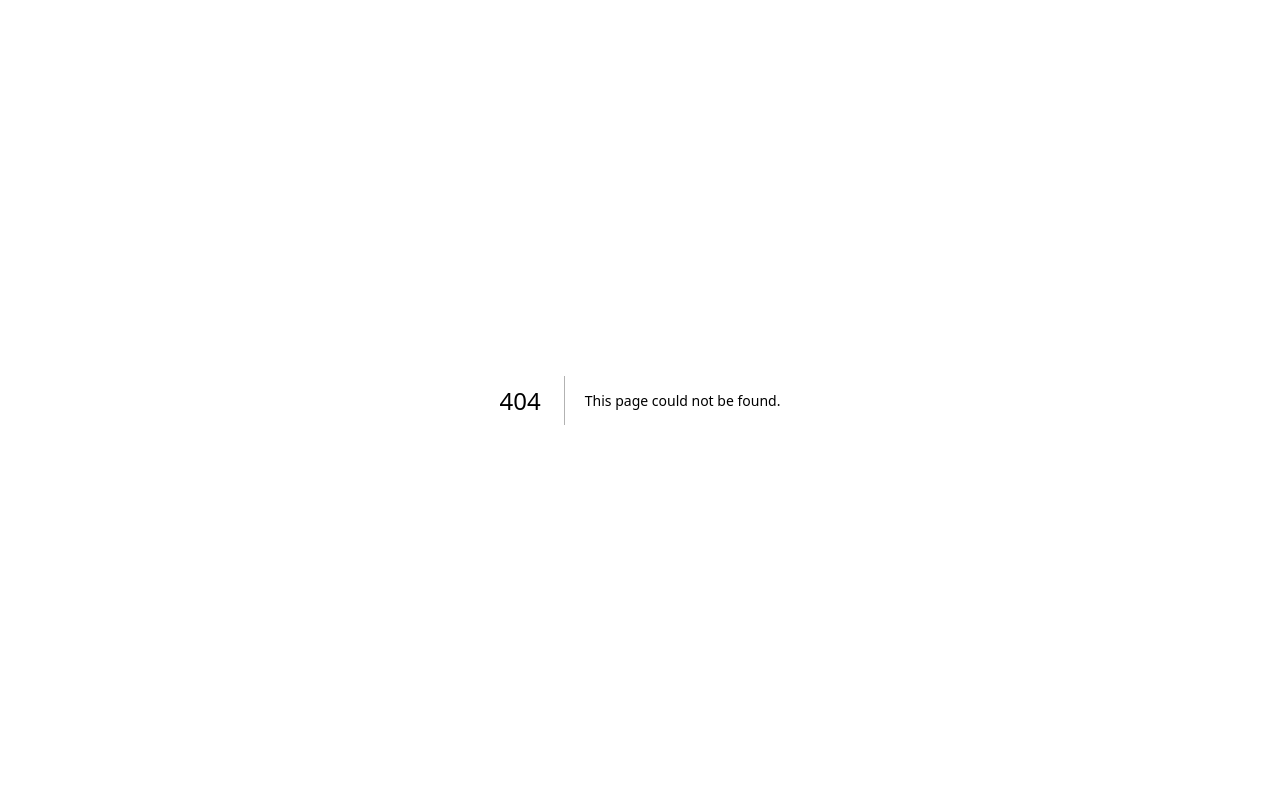
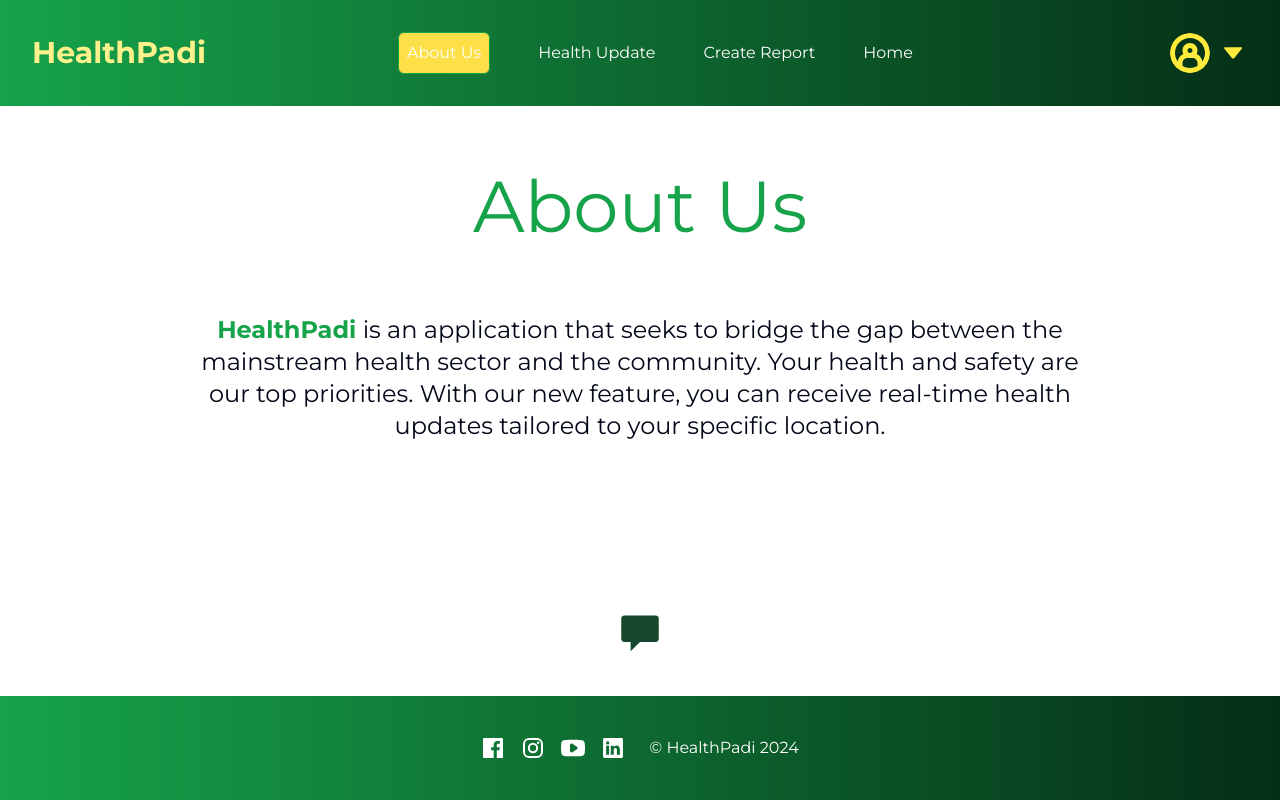
Before and after one commit to HealthPadi/HealthPadi-Frontend, a Next.js app: page /about in a window 1280 px wide. Before the commit this address had no page. Built offline with nearby package versions, Linux system fonts and the light colour scheme.

Commit message:
updated the main-header

```diff
--- a/src/app/(routes)/(user)/dashboard/page.tsx
+++ b/src/app/(routes)/(user)/dashboard/page.tsx
@@ -48,41 +48,41 @@ export default function Home() {
     <>
       <MainHeader />
       <main className="mb-10">
-        <div className="px-6 md:px-24 pt-24 pb-1 flex flex-col md:flex-row justify-between border-b border-b-gray-600">
+        <div className="px-6 md:px-12 lg:px-24 pt-24 pb-1 flex flex-col lg:flex-row justify-between border-b border-b-gray-600">
           <div className="flex flex-col items-start">
             <h1
-              className="font-bold text-3xl md:text-5xl text-gray-600 leading-snug md:leading-tight"
+              className="font-bold text-3xl md:text-4xl lg:text-5xl text-gray-600 leading-snug md:leading-tight"
               style={{ lineHeight: "1.2", whiteSpace: "normal" }}
             >
               Connecting Communities
               <br /> to Better Health
             </h1>
-            <p className="pt-4 text-xl md:text-2xl text-gray-600 leading-relaxed">
+            <p className="pt-4 text-lg md:text-xl lg:text-2xl text-gray-600 leading-relaxed">
               Bridging Health Gaps in Your Community
             </p>
-            <div className="mt-8 md:mt-14 flex gap-4 md:gap-10">
+            <div className="mt-8 md:mt-10 lg:mt-14 flex gap-4 md:gap-6 lg:gap-10">
               <Link href="/update" passHref>
-                <div className="flex items-center justify-center bg-green-600 rounded-lg text-white w-[180px] md:w-[200px] h-[45px] md:h-[55px] hover:bg-gradient-to-r from-green-600 to-green-950">
+                <div className="flex items-center justify-center bg-green-600 rounded-lg text-white w-[160px] md:w-[180px] lg:w-[200px] h-[40px] md:h-[45px] lg:h-[55px] hover:bg-gradient-to-r from-green-600 to-green-950">
                   Get Health Updates
                 </div>
               </Link>
             </div>
           </div>
-          <div className="mt-8 md:mt-[-40px] flex justify-center">
+          <div className="mt-8 lg:mt-0 flex justify-center">
             <Image
               src={docImg}
               alt="an image of two doctors"
-              width={500}
-              height={300}
-              className="w-[200px] md:w-[600px] h-[250px] md:h-[500px] object-cover"
+              width={400}
+              height={250}
+              className="w-[300px] md:w-[400px] lg:w-[600px] h-[200px] md:h-[250px] lg:h-[500px] object-cover"
               unoptimized
             />
           </div>
         </div>
-        <div className="flex flex-col md:flex-row justify-center items-center mt-20 gap-8 md:gap-20">
+        <div className="flex flex-col lg:flex-row justify-center items-center mt-20 gap-8 lg:gap-20">
           {healthUpdateCards.map((card, index) => (
             <Link key={index} href={card.link} passHref>
-              <Card className="w-full md:w-[480px] shadow-sm shadow-gray-600 cursor-pointer hover:shadow-md transition-shadow duration-200">
+              <Card className="w-full md:w-[480px] lg:w-[500px] shadow-sm shadow-gray-600 cursor-pointer hover:shadow-md transition-shadow duration-200">
                 <CardHeader>
                   <Image
                     src={card.img}
@@ -91,13 +91,15 @@ export default function Home() {
                     alt="an image of a mental health issue"
                     className=""
                   />
-                  <CardTitle className="p-2">{card.title}</CardTitle>
-                  <CardDescription className="p-2">
+                  <CardTitle className="p-2 text-lg md:text-xl lg:text-2xl">
+                    {card.title}
+                  </CardTitle>
+                  <CardDescription className="p-2 text-sm md:text-base lg:text-lg">
                     {card.description}
                   </CardDescription>
                 </CardHeader>
                 <CardContent></CardContent>
-                <CardFooter className="flex justify-between">
+                <CardFooter className="flex justify-between text-sm md:text-base lg:text-lg">
                   Posted By: {card.postedBy}
                 </CardFooter>
               </Card>
@@ -105,12 +107,12 @@ export default function Home() {
           ))}
         </div>
         <div className="mt-12 flex flex-col items-center gap-6">
-          <button className="w-[130px] h-[55px] font-medium p-4 rounded-lg bg-gradient-to-r from-green-600 to-green-950 text-white">
+          <button className="w-[120px] md:w-[130px] lg:w-[150px] h-[50px] md:h-[55px] lg:h-[60px] font-medium p-4 rounded-lg bg-gradient-to-r from-green-600 to-green-950 text-white">
             See More
           </button>
         </div>
-        <div className="flex items-start justify-between w-full px-6 md:px-16 py-8 md:py-16">
-          <div className="text-green-900 flex flex-col w-full max-w-3xl leading-relaxed">
+        <div className="flex flex-col lg:flex-row items-start justify-between w-full px-6 md:px-12 lg:px-16 py-8 md:py-12 lg:py-16">
+          <div className="text-green-900 flex flex-col w-full max-w-3xl leading-relaxed text-sm md:text-base lg:text-lg">
             <p>
               Click the button to start receiving your personalized health
               updates
@@ -122,7 +124,7 @@ export default function Home() {
             <p>Stay informed, stay healthy!</p>
           </div>
           <Link href="/" passHref>
-            <div className="flex-none ml-2 md:ml-4 mt-4 md:mt-0">
+            <div className="flex-none ml-2 md:ml-4 mt-4 lg:mt-0">
               <Image src={chatIcon} alt="chat icon" width={60} height={60} />
             </div>
           </Link>
--- /dev/null
+++ b/src/app/(routes)/about/page.tsx
@@ -0,0 +1,32 @@
+"use client";
+import Footer from "@/components/ui/footer";
+import MainHeader from "@/components/ui/main-header";
+import Image from "next/image";
+import Link from "next/link";
+import chatIcon from "../../../../assets/icons/chat Icon.svg";
+
+export default function AboutUs() {
+  return (
+    <div className="flex flex-col min-h-screen">
+      <MainHeader />
+      <div className="flex-grow flex flex-col justify-center items-center px-4">
+        <h1 className="text-green-600 text-4xl sm:text-5xl md:text-6xl lg:text-7xl mt-8 sm:mt-12 md:mt-16 mb-4 sm:mb-6">
+          About Us
+        </h1>
+        <p className="mt-8 sm:mt-12 mx-auto max-w-full sm:max-w-3xl md:max-w-4xl text-center text-base sm:text-lg md:text-xl lg:text-2xl">
+          <span className="font-bold text-green-600">HealthPadi</span> is an
+          application that seeks to bridge the gap between the mainstream health
+          sector and the community. Your health and safety are our top
+          priorities. With our new feature, you can receive real-time health
+          updates tailored to your specific location.
+        </p>
+        <div className="mt-8 sm:mt-12 md:mt-auto self-center mb-6 sm:mb-8 lg:mb-10">
+          <Link href="/">
+            <Image src={chatIcon} alt="chat icon" width={50} height={50} />
+          </Link>
+        </div>
+      </div>
+      <Footer />
+    </div>
+  );
+}
--- a/src/app/page.tsx
+++ b/src/app/page.tsx
@@ -109,7 +109,7 @@ export default function Home() {
           ))}
         </div>
         <div className="p-10 flex items-center justify-center">
-          <button className="w-[130px] h-[55px] font-medium m-10 p-4 rounded-lg gap-6 bg-gradient-to-r from-green-600 to-green-950 text-white">
+          <button className="w-[130px] h-[55px] font-medium m-10 p-4 rounded-lg gap-6 bg-green-500 hover:bg-gradient-to-r from-green-600 to-green-950 text-white">
             See More
           </button>
         </div>
--- a/src/app/report/page.tsx
+++ b/src/app/report/page.tsx
@@ -57,7 +57,7 @@ export default function CreateReport() {
           </h1>
           <textarea className="w-full h-40 md:h-56 mb-6 outline-none border-2 rounded-md border-green-600 focus:outline-none focus:ring-0 focus:border-green-600 p-3" />
           <Link href="/">
-            <button className="bg-green-600 text-white w-full h-12 md:h-14 mb-3 rounded-sm hover:bg-green-800">
+            <button className=" bg-green-600 text-white w-full h-12 md:h-14 mb-3 rounded-sm hover:bg-gradient-to-r from-green-600 to-green-950">
               Submit
             </button>
           </Link>
--- a/src/components/ui/footer.tsx
+++ b/src/components/ui/footer.tsx
@@ -6,39 +6,32 @@ import instagramLogo from "../../../assets/icons/logo-linkedin.svg";
 
 export default function Footer() {
   return (
-    <footer className="p-10 m-30 bg-gradient-to-r from-green-600 to-green-950">
-      <div className="flex flex-col md:flex-row items-center justify-center gap-6">
+    <footer className="p-6 md:p-10 bg-gradient-to-r from-green-600 to-green-950">
+      <div className="flex flex-col md:flex-row items-center justify-center gap-4 md:gap-6">
         <div className="flex items-center justify-center gap-4">
           <Image
-            className="t-[8px] l-[8px]"
             src={facebookLogo}
             alt="facebook logo"
             width={24}
             height={24}
           />
           <Image
-            className="t-[8px] l-[8px]"
             src={linkedinLogo}
             alt="linkedin logo"
             width={24}
             height={24}
           />
+          <Image src={youTubeLogo} alt="youtube logo" width={24} height={24} />
           <Image
-            className="t-[8px] l-[8px]"
-            src={youTubeLogo}
-            alt="youtube logo"
-            width={24}
-            height={24}
-          />
-          <Image
-            className="t-[8px] l-[8px]"
             src={instagramLogo}
             alt="instagram logo"
             width={24}
             height={24}
           />
-          <p className="text-white"> (C) HealthPadi 2024</p>
         </div>
+        <p className="text-white text-sm md:text-base mt-4 md:mt-0">
+          &copy; HealthPadi 2024
+        </p>
       </div>
     </footer>
   );
--- a/src/components/ui/main-header.tsx
+++ b/src/components/ui/main-header.tsx
@@ -1,15 +1,16 @@
-"use client";
 import { useState } from "react";
 import Image from "next/image";
 import dropdown from "../../../assets/icons/dropdown.svg";
 import profileImg from "../../../assets/icons/profile.svg";
 import Link from "next/link";
+import { usePathname } from "next/navigation";
 import Modal from "../ui/modal"; // Adjust the import path as needed
 
 export default function MainHeader() {
   const [isLoggedIn, setIsLoggedIn] = useState(true); // This state should be set based on actual login status
   const [dropdownVisible, setDropdownVisible] = useState(false);
   const [isModalVisible, setIsModalVisible] = useState(false);
+  const path = usePathname();
 
   const toggleDropdown = () => {
     setDropdownVisible(!dropdownVisible);
@@ -24,37 +25,59 @@ export default function MainHeader() {
     setIsModalVisible(false);
   };
 
+  const isActive = (href: string) => path.startsWith(href);
+
   return (
     <header className="bg-gradient-to-r from-green-600 to-green-950 flex items-center justify-between p-6 md:p-8">
       <h1 className="font-bold text-yellow-200 text-2xl md:text-3xl">
         HealthPadi
       </h1>
+      {isLoggedIn && (
+        <>
           <div className="hidden md:flex flex-grow md:justify-start md:pl-48">
             <nav>
               <ul className="flex gap-6 md:gap-12 items-center">
-            <li>
-              <Link
-                href="/aboutUs"
-                className="text-white hover:text-yellow-200 active:bg-yellow-200 active:text-green-600"
+                <li
+                  className={
+                    isActive("/about")
+                      ? "bg-yellow-300  border border-green-600 p-2 rounded-md"
+                      : ""
+                  }
                 >
+                  <Link href="/about" className="text-white ">
                     About Us
                   </Link>
                 </li>
-            <li>
-              <Link href="/update" className="text-white hover:text-yellow-200">
+                <li
+                  className={
+                    isActive("/update")
+                      ? "bg-yellow-300  border border-green-600 p-2 rounded-lg"
+                      : ""
+                  }
+                >
+                  <Link href="/update" className="text-white ">
                     Health Update
                   </Link>
                 </li>
-            <li>
-              <Link href="/report" className="text-white hover:text-yellow-200">
+                <li
+                  className={
+                    isActive("/report")
+                      ? "bg-yellow-300  border border-green-600 p-2 rounded-lg"
+                      : ""
+                  }
+                >
+                  <Link href="/report" className="text-white ">
                     Create Report
                   </Link>
                 </li>
-            <li>
-              <Link
-                href="/dashboard"
-                className="text-white hover:text-yellow-200"
+                <li
+                  className={
+                    isActive("/dashboard")
+                      ? "bg-yellow-300 text-green-600 border border-green-600 p-2 rounded-lg"
+                      : ""
+                  }
                 >
+                  <Link href="/dashboard" className="text-white">
                     Home
                   </Link>
                 </li>
@@ -82,31 +105,45 @@ export default function MainHeader() {
               {dropdownVisible && (
                 <div className="absolute right-0 mt-2 w-48 bg-white rounded-md shadow-lg py-2 z-10">
                   <Link
-                href="/aboutUs"
-                className="block px-4 py-2 text-green-600 hover:bg-gray-200"
+                    href="/about"
+                    className={`block px-4 py-2 text-green-600 hover:bg-gray-200 ${
+                      isActive("/about")
+                        ? "bg-yellow-200 text-green-600 border border-green-600 p-2"
+                        : ""
+                    }`}
                   >
                     About Us
                   </Link>
                   <Link
                     href="/update"
-                className="block px-4 py-2 text-green-600 hover:bg-gray-200"
+                    className={`block px-4 py-2 text-green-600 hover:bg-gray-200 ${
+                      isActive("/update")
+                        ? "bg-yellow-300 text-green-600 border border-green-600 p-2"
+                        : ""
+                    }`}
                   >
                     Health Update
                   </Link>
                   <Link
                     href="/report"
-                className="block px-4 py-2 text-green-600 hover:bg-gray-200"
+                    className={`block px-4 py-2 text-green-600 hover:bg-gray-200 ${
+                      isActive("/report")
+                        ? "bg-yellow-300 text-green-600 border border-green-600 p-2"
+                        : ""
+                    }`}
                   >
                     Create Report
                   </Link>
                   <Link
                     href="/dashboard"
-                className="block px-4 py-2 text-green-600 hover:bg-gray-200"
+                    className={`block px-4 py-2 text-green-600 hover:bg-gray-200 ${
+                      isActive("/dashboard")
+                        ? "bg-yellow-300 text-green-600 border border-green-600 p-2"
+                        : ""
+                    }`}
                   >
                     Home
                   </Link>
-              {isLoggedIn ? (
-                <>
                   <button
                     onClick={openModal}
                     className="block w-full text-left px-4 py-2 text-gray-800 hover:bg-gray-200"
@@ -119,27 +156,9 @@ export default function MainHeader() {
                   >
                     Logout
                   </Link>
-                </>
-              ) : (
-                <>
-                  <Link
-                    href="/login"
-                    className="block px-4 py-2 text-green-600 hover:bg-gray-200"
-                  >
-                    Login
-                  </Link>
-                  <Link
-                    href="/register"
-                    className="block px-4 py-2 text-green-600 hover:bg-gray-200"
-                  >
-                    Register
-                  </Link>
-                </>
-              )}
                 </div>
               )}
             </div>
-        {isLoggedIn && (
             <div className="relative hidden md:flex items-center ml-4">
               <div
                 className="flex items-center cursor-pointer"
@@ -177,9 +196,10 @@ export default function MainHeader() {
                 </div>
               )}
             </div>
-        )}
           </div>
           <Modal isVisible={isModalVisible} onClose={closeModal} />
+        </>
+      )}
     </header>
   );
 }
```
Lines whose indentation alone changed are shown as unchanged.
